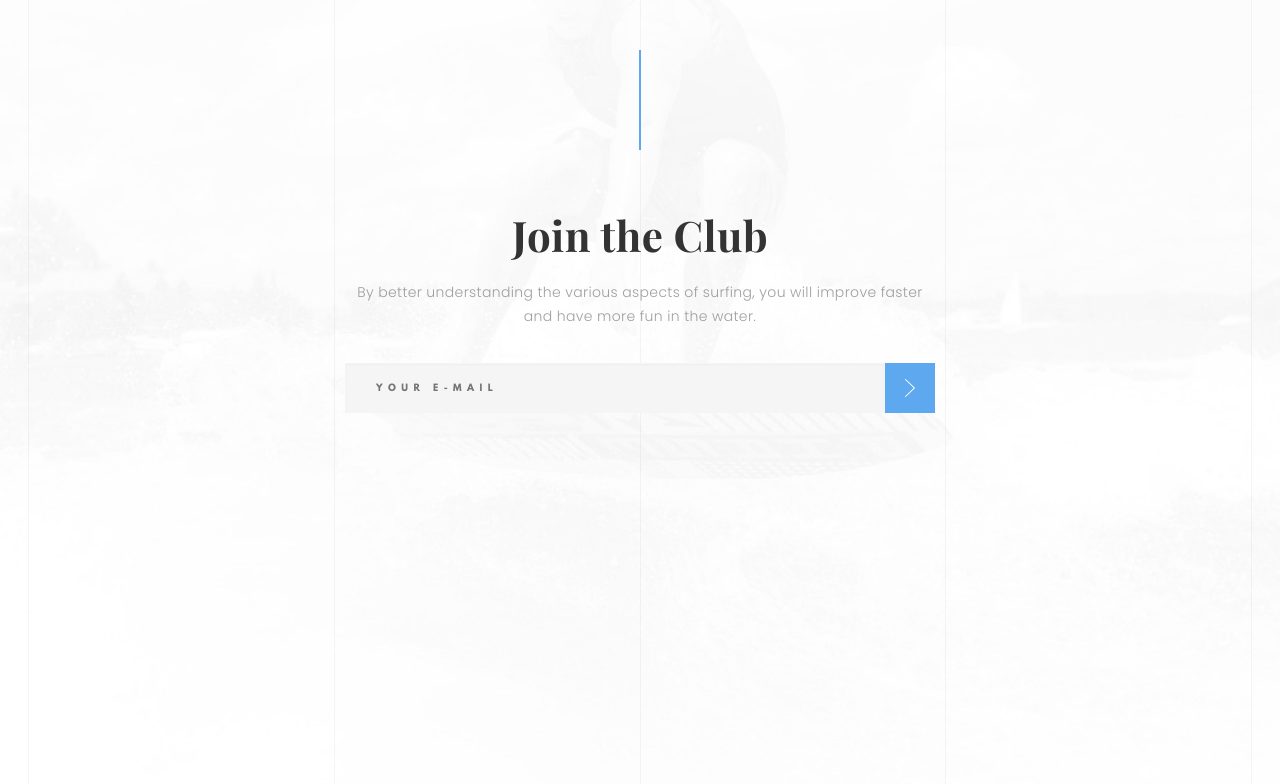
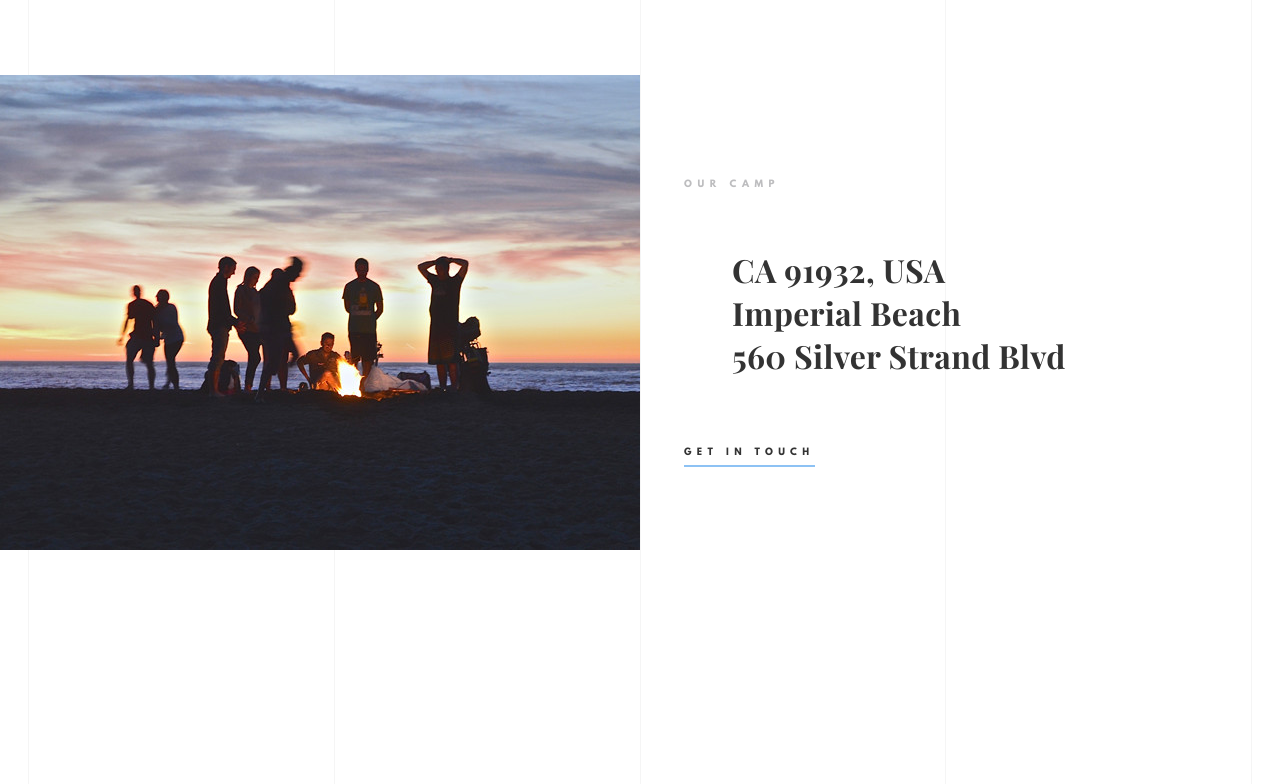
Before and after one commit to kocherov-michael/Surfing, a plain HTML site: page app/index.html in a window 1280 px wide. Drawn offline with nearby package versions, Linux system fonts and the light colour scheme.

Commit message:
address adaptive

```diff
--- a/app/index.html
+++ b/app/index.html
@@ -21,18 +21,21 @@
 
 
 
-	<section class="subscribe-wrapper">
-	<div class="subscribe">
-		<h2 class="title">Join the Club</h2>
-		<div class="title-desc">By better understanding the various aspects of surfing, you will improve faster
-and have more fun in the water.</div>
-		<form action="" class="subscribe-form">
-			<input type="text" placeholder="Your E-mail" class="subscribe__input">
-			<input type="submit" class="subscribe__submit">
-		</form>
+
+	<section class="camp">
+	<div class="camp__img" style="background-image: url(./img/img/img-6.jpg);"></div>
+	<div class="container flex-end">
+		<div class="camp__desc">
+			<div class="camp__label">Our Camp</div>
+			<div class="camp__address">
+				CA 91932, USA<br>
+				Imperial Beach<br>
+				560 Silver Strand Blvd
+			</div>
+			<a href="#" class="read-more-link">Get in Touch</a>
+		</div>
 	</div>
 </section>
-
 
 
 
--- a/app/less/blocks/camp.less
+++ b/app/less/blocks/camp.less
@@ -1,11 +1,16 @@
 .camp {
-	min-height: 475px;
+	min-height: 475px/2;
 	position: relative;
-	width: 100%;
+	// width: 100%;
 	margin-top: 75px;
+
+	@media (min-width: 768px) {
+		min-height: 475px;
+
+	}
 }
 .camp__img {
-	width: 50%;
+	width: 20%;
 	position: absolute;
 	left: 0;
 	top: 0;
@@ -14,13 +19,41 @@
 	background-repeat: no-repeat;
 	background-position: center;
 	background-size: cover;
+
+	@media (min-width: 400px) {
+		width: 30%;
+	}
+
+	@media (min-width: 500px) {
+		width: 40%;
+	}
+
+	@media (min-width: 768px) {
+		width: 50%;
+	}
 }
 .camp__desc {
-	width: 50%;
-	padding-top: 105px;
-	padding-left: 44px;
+	width: 80%;
+	padding-top: 105px/2;
+	padding-left: 44px/2;
+	padding-bottom: 100px/2;
 
+	@media (min-width: 400px) {
+		width: 70%;
+	}
+
+	@media (min-width: 500px) {
+		width: 60%;
+	}
+
+	@media (min-width: 768px) {
+		width: 50%;
+		padding-top: 105px;
+		padding-left: 44px;
+		padding-bottom: 0;
+	}
 }
+
 .camp__label {
 	color: rgba(11, 12, 17, 0.27);
 	font-family: 'League-Spartan', sans-serif;
@@ -30,14 +63,30 @@
 	text-transform: uppercase;
 	letter-spacing: 5.58px;
 }
+
 .camp__address {
-	margin-top: 60px;
-	margin-bottom: 60px;
-	padding-left: 48px;
+	margin-top: 60px/2;
+	margin-bottom: 60px/2;
+	padding-left: 0;
 	color: #333333;
 	font-family: 'Playfair Display', serif;
-	font-size: 32px;
+	font-size: 18px;
 	font-weight: 700;
-	line-height: 46px;
+	line-height: 1.34;
 	letter-spacing: 0.32px;
+
+	@media (min-width: 400px) {
+		font-size: 26px;
+	}
+
+	// @media (min-width: 500px) {
+	// 	width: 60%;
+	// }
+
+	@media (min-width: 768px) {
+		font-size: 32px;
+		margin-top: 60px;
+		margin-bottom: 60px;
+		padding-left: 48px;
+	}
 }
```
Also changed, not shown: app/html/index.html (+2 -2 lines), app/css/main.css.
